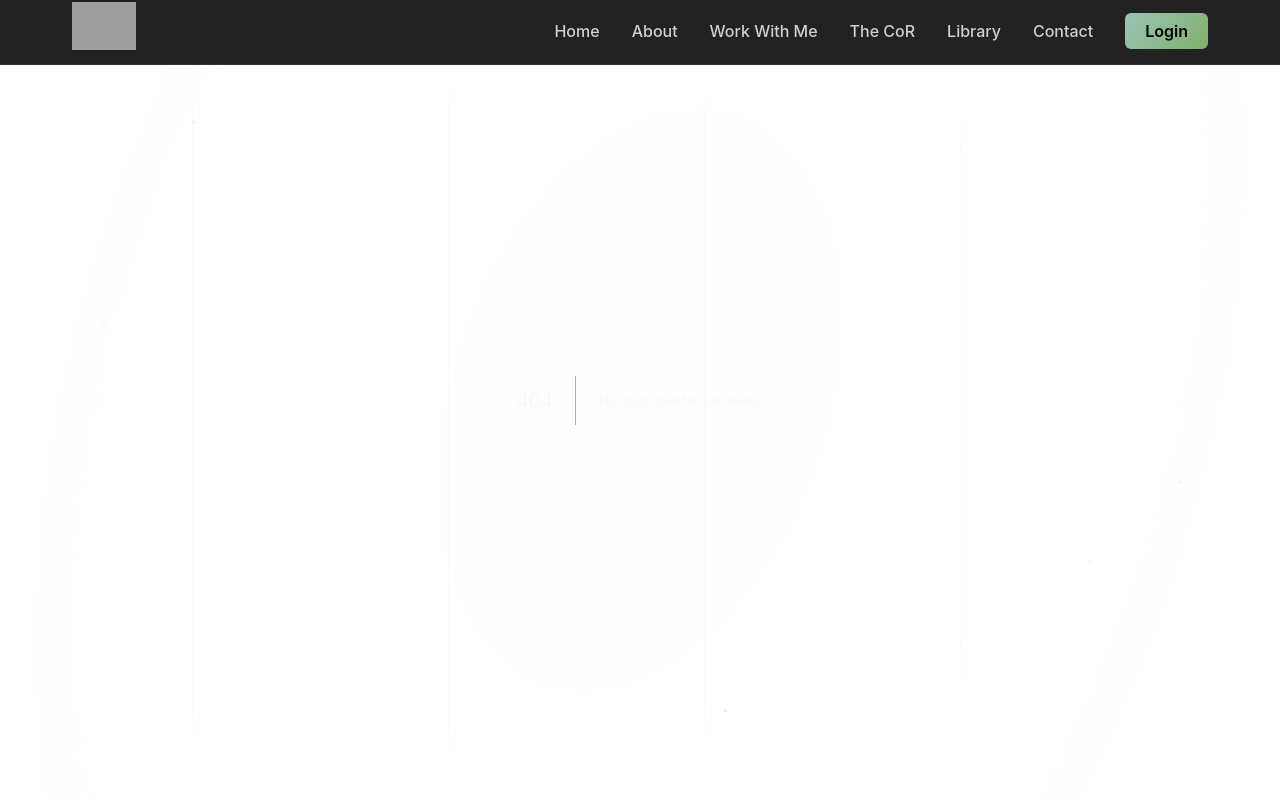
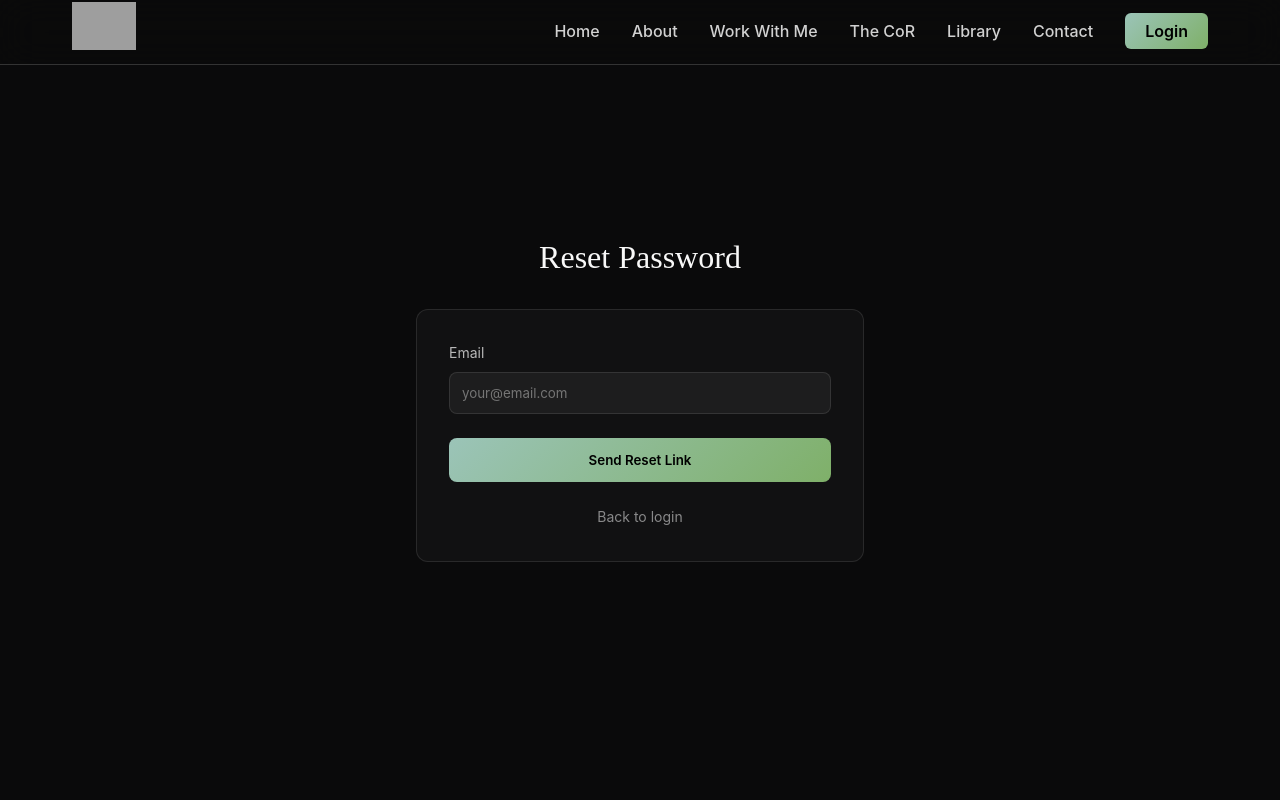
Before and after one commit to Your-True-North/true-north-websiteV2, a Next.js app: page /auth/reset-password in a window 1280 px wide. Before the commit this address had no page. Shown: the top 800 px of the page. Built offline with nearby package versions, Linux system fonts and the light colour scheme; grey boxes are pictures that could not be loaded.

Commit message:
Create password reset request page

```diff
--- /dev/null
+++ b/app/auth/reset-password/page.tsx
@@ -0,0 +1,89 @@
+'use client'
+import { useState } from 'react'
+import Link from 'next/link'
+
+export default function ResetPasswordPage() {
+  const [email, setEmail] = useState('')
+  const [sent, setSent] = useState(false)
+  const [loading, setLoading] = useState(false)
+  const [error, setError] = useState('')
+
+  const handleSubmit = async (e: React.FormEvent) => {
+    e.preventDefault()
+    setError('')
+    setLoading(true)
+
+    try {
+      const res = await fetch('/api/auth/reset-password', {
+        method: 'POST',
+        headers: { 'Content-Type': 'application/json' },
+        body: JSON.stringify({ email })
+      })
+
+      if (!res.ok) {
+        setError('Failed to send reset email')
+        setLoading(false)
+        return
+      }
+
+      setSent(true)
+      setLoading(false)
+    } catch (err) {
+      setError('Something went wrong')
+      setLoading(false)
+    }
+  }
+
+  return (
+    <div style={{ minHeight: '100vh', background: '#0a0a0b', display: 'flex', alignItems: 'center', justifyContent: 'center', padding: '2rem' }}>
+      <div style={{ maxWidth: '28rem', width: '100%' }}>
+        <Link href="/auth/login" style={{ display: 'block', textAlign: 'center', marginBottom: '2rem', color: '#fff', textDecoration: 'none' }}>
+          <h1 style={{ fontSize: '2rem', fontWeight: 300, marginBottom: '0.5rem' }}>Reset Password</h1>
+        </Link>
+
+        {sent ? (
+          <div style={{ background: 'rgba(255, 255, 255, 0.03)', border: '1px solid rgba(255, 255, 255, 0.1)', borderRadius: '12px', padding: '2rem', textAlign: 'center' }}>
+            <p style={{ color: 'rgba(255, 255, 255, 0.9)', marginBottom: '1rem' }}>Check your email</p>
+            <p style={{ color: 'rgba(255, 255, 255, 0.6)', fontSize: '0.875rem' }}>We've sent password reset instructions to {email}</p>
+            <Link href="/auth/login" style={{ display: 'inline-block', marginTop: '1.5rem', color: '#9bc4b8', textDecoration: 'none' }}>
+              Back to login
+            </Link>
+          </div>
+        ) : (
+          <div style={{ background: 'rgba(255, 255, 255, 0.03)', border: '1px solid rgba(255, 255, 255, 0.1)', borderRadius: '12px', padding: '2rem' }}>
+            <form onSubmit={handleSubmit}>
+              {error && (
+                <div style={{ padding: '1rem', background: 'rgba(239, 68, 68, 0.1)', border: '1px solid rgba(239, 68, 68, 0.2)', borderRadius: '8px', marginBottom: '1.5rem' }}>
+                  <p style={{ color: '#ef4444', fontSize: '0.875rem' }}>{error}</p>
+                </div>
+              )}
+
+              <label style={{ display: 'block', color: 'rgba(255, 255, 255, 0.7)', fontSize: '0.875rem', marginBottom: '0.5rem' }}>Email</label>
+              <input
+                type="email"
+                value={email}
+                onChange={(e) => setEmail(e.target.value)}
+                required
+                disabled={loading}
+                style={{ width: '100%', padding: '0.75rem', background: 'rgba(255, 255, 255, 0.05)', border: '1px solid rgba(255, 255, 255, 0.1)', borderRadius: '8px', color: '#fff', marginBottom: '1.5rem' }}
+                placeholder="your@email.com"
+              />
+
+              <button
+                type="submit"
+                disabled={loading}
+                style={{ width: '100%', padding: '0.875rem', background: 'linear-gradient(135deg, #9bc4b8, #7fb069)', color: '#000', fontWeight: 600, borderRadius: '8px', border: 'none', cursor: loading ? 'not-allowed' : 'pointer', opacity: loading ? 0.5 : 1 }}
+              >
+                {loading ? 'Sending...' : 'Send Reset Link'}
+              </button>
+            </form>
+
+            <Link href="/auth/login" style={{ display: 'block', textAlign: 'center', marginTop: '1.5rem', color: 'rgba(255, 255, 255, 0.5)', fontSize: '0.875rem', textDecoration: 'none' }}>
+              Back to login
+            </Link>
+          </div>
+        )}
+      </div>
+    </div>
+  )
+}
```
